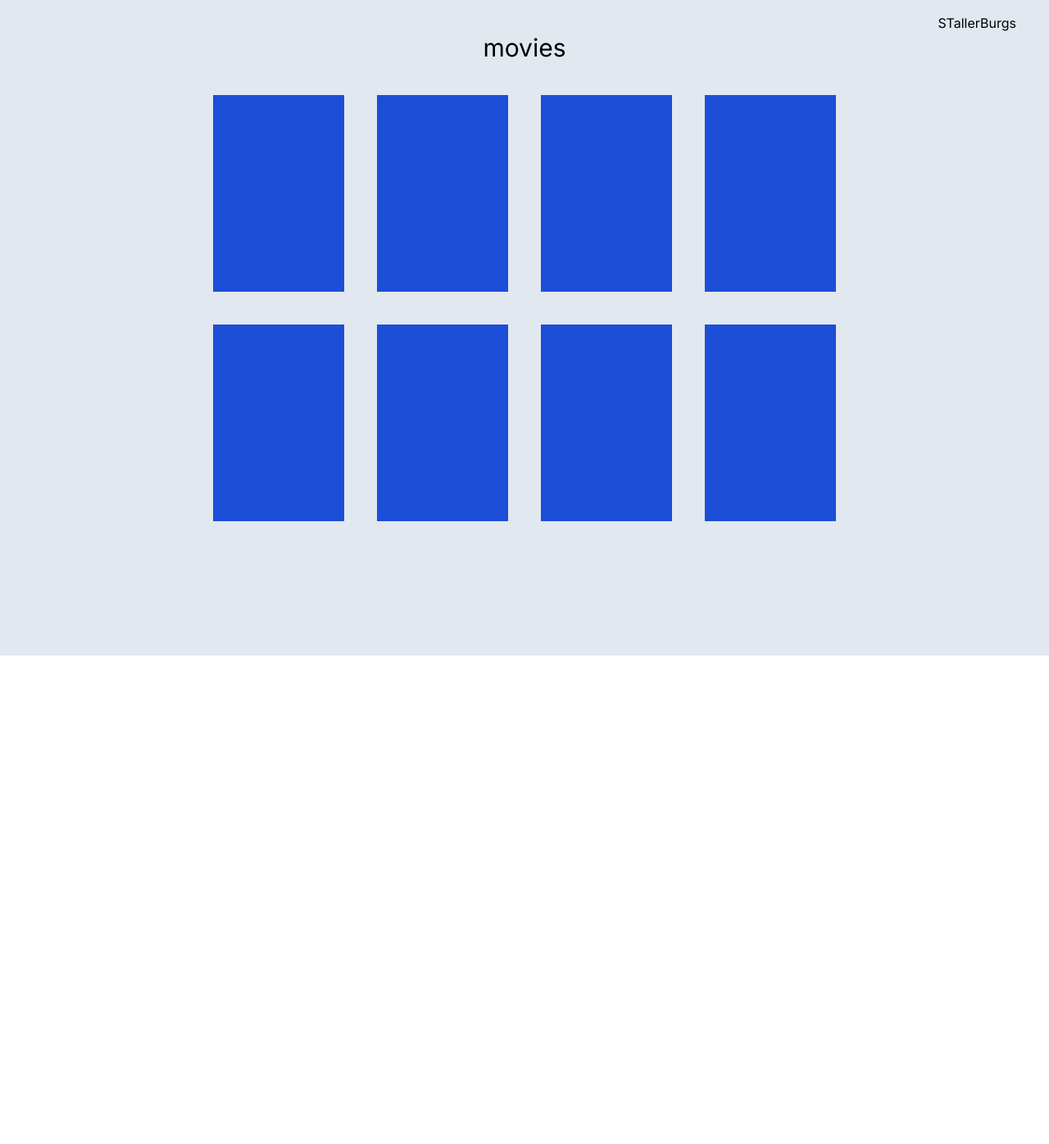
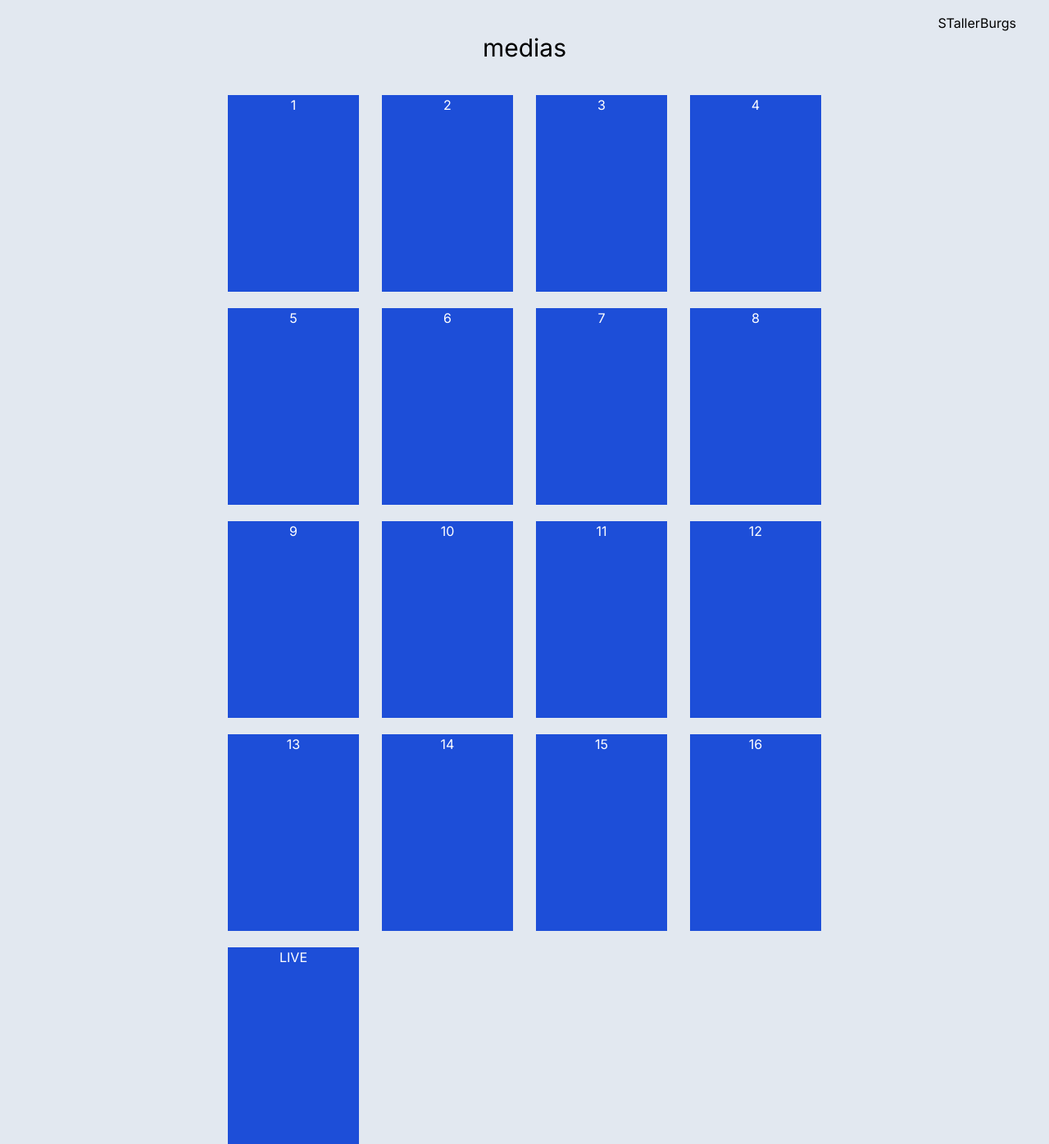
Before and after one commit to liehella/connected_term, a Next.js app: page / in a window 1280 px wide. Shown: the whole page at 82% size. Before the commit the page ends 800 px from the top, so only its background shows below. Built offline with nearby package versions, Linux system fonts and the light colour scheme.

Commit message:
media added
react-player used

```diff
--- a/package.json
+++ b/package.json
@@ -17,6 +17,7 @@
     "next": "13.3.4",
     "react": "18.2.0",
     "react-dom": "18.2.0",
+    "react-player": "^2.12.0",
     "typescript": "5.0.4"
   },
   "devDependencies": {
--- a/pages/index.tsx
+++ b/pages/index.tsx
@@ -1,19 +1,30 @@
 import Layout from "@/components/layout";
 import Link from "next/link";
-
-const test = <div className="h-60 w-40 bg-blue-700"></div>;
 
 export default function Home() {
   return (
     <Layout>
       <div className="flex flex-col items-center">
-        <div className="pb-10 text-3xl">movies</div>
-        <div className="grid grid-cols-4 gap-x-10 gap-y-10">
-          {[1, 2, 3, 4, 5, 6, 7, 8].map((_, i) => (
-            <Link key={i} href={`/movies/${i}`}>
-              <div>{test}</div>
-            </Link>
-          ))}
+        <div className="pb-10 text-3xl">medias</div>
+        <div className="grid grid-cols-4 gap-x-7 gap-y-5">
+          {[1, 2, 3, 4, 5, 6, 7, 8, 9, 10, 11, 12, 13, 14, 15, 16].map(
+            (_, i) => (
+              <Link
+                key={i}
+                href={{ pathname: `/medias/${i}`, query: { id: i } }}
+                as={`/medias/${i + 1}`}
+              >
+                <div className="h-60 w-40 bg-blue-700 text-center text-white">
+                  {i + 1}
+                </div>
+              </Link>
+            )
+          )}
+          <Link href={`/medias/live`}>
+            <div className="h-60 w-40 bg-blue-700 text-center text-white">
+              LIVE
+            </div>
+          </Link>
         </div>
       </div>
     </Layout>
--- /dev/null
+++ b/pages/medias/[id].tsx
@@ -0,0 +1,54 @@
+import Layout from "@/components/layout";
+import { withRouter } from "next/router";
+import { useEffect, useState } from "react";
+import ReactPlayer from "react-player";
+
+const urls = [
+  "https://test-streams.mux.dev/x36xhzz/x36xhzz.m3u8",
+  "https://cdn.jwplayer.com/manifests/pZxWPRg4.m3u8",
+  "https://test-streams.mux.dev/test_001/stream.m3u8",
+  "https://test-streams.mux.dev/dai-discontinuity-deltatre/manifest.m3u8",
+  "https://playertest.longtailvideo.com/adaptive/issue666/playlists/cisq0gim60007xzvi505emlxx.m3u8",
+  "https://playertest.longtailvideo.com/adaptive/captions/playlist.m3u8",
+  "https://playertest.longtailvideo.com/adaptive/oceans_aes/oceans_aes.m3u8",
+  "https://playertest.longtailvideo.com/adaptive/vod-with-mp3/manifest.m3u8",
+  "https://storage.googleapis.com/shaka-demo-assets/angel-one-hls/hls.m3u8",
+  "https://demo.unified-streaming.com/k8s/features/stable/video/tears-of-steel/tears-of-steel.ism/.m3u8",
+  "https://bitdash-a.akamaihd.net/content/sintel/hls/playlist.m3u8",
+  "https://bitdash-a.akamaihd.net/content/MI201109210084_1/m3u8s/f08e80da-bf1d-4e3d-8899-f0f6155f6efa.m3u8",
+  "https://cdn.theoplayer.com/video/elephants-dream/playlist.m3u8",
+  "https://test-streams.mux.dev/pts_shift/master.m3u8",
+  "https://playertest.longtailvideo.com/adaptive/artbeats/manifest.m3u8",
+  "https://d3rlna7iyyu8wu.cloudfront.net/skip_armstrong/skip_armstrong_stereo_subs.m3u8",
+];
+
+function movie({ router: { query } }) {
+  const [num, setNum] = useState(100);
+  const [loading, setLoading] = useState(true);
+
+  useEffect(() => {
+    setNum(+query.id - 1);
+    setLoading(false);
+  }, [query]);
+
+  return (
+    <Layout>
+      {loading ? (
+        "loading"
+      ) : (
+        <div>
+          <div>media {num + 1}</div>
+          <ReactPlayer
+            url={urls[num]}
+            width="800px"
+            height="500px"
+            controls={true}
+          />
+          <div></div>
+        </div>
+      )}
+    </Layout>
+  );
+}
+
+export default withRouter(movie);
--- /dev/null
+++ b/pages/medias/live.tsx
@@ -0,0 +1,15 @@
+import Layout from "@/components/layout";
+import React from "react";
+import ReactPlayer from "react-player";
+
+const LIVEURL =
+  "https://cdn-vos-ppp-01.vos360.video/Content/HLS_HLSCLEAR/Live/channel(PPP-LL-2HLS)/index.m3u8";
+
+export default function test() {
+  return (
+    <Layout>
+      <div>Live</div>
+      <ReactPlayer url={LIVEURL} width="800px" height="500px" controls={true} />
+    </Layout>
+  );
+}
--- a/pages/movies/[id].tsx
+++ /dev/null
@@ -1,9 +0,0 @@
-import Layout from "@/components/layout";
-
-export default function movie() {
-  return (
-    <Layout>
-      <div>hi</div>
-    </Layout>
-  );
-}
```
Also changed, not shown: 1 other file (tests, documents, lock files or other folders).
